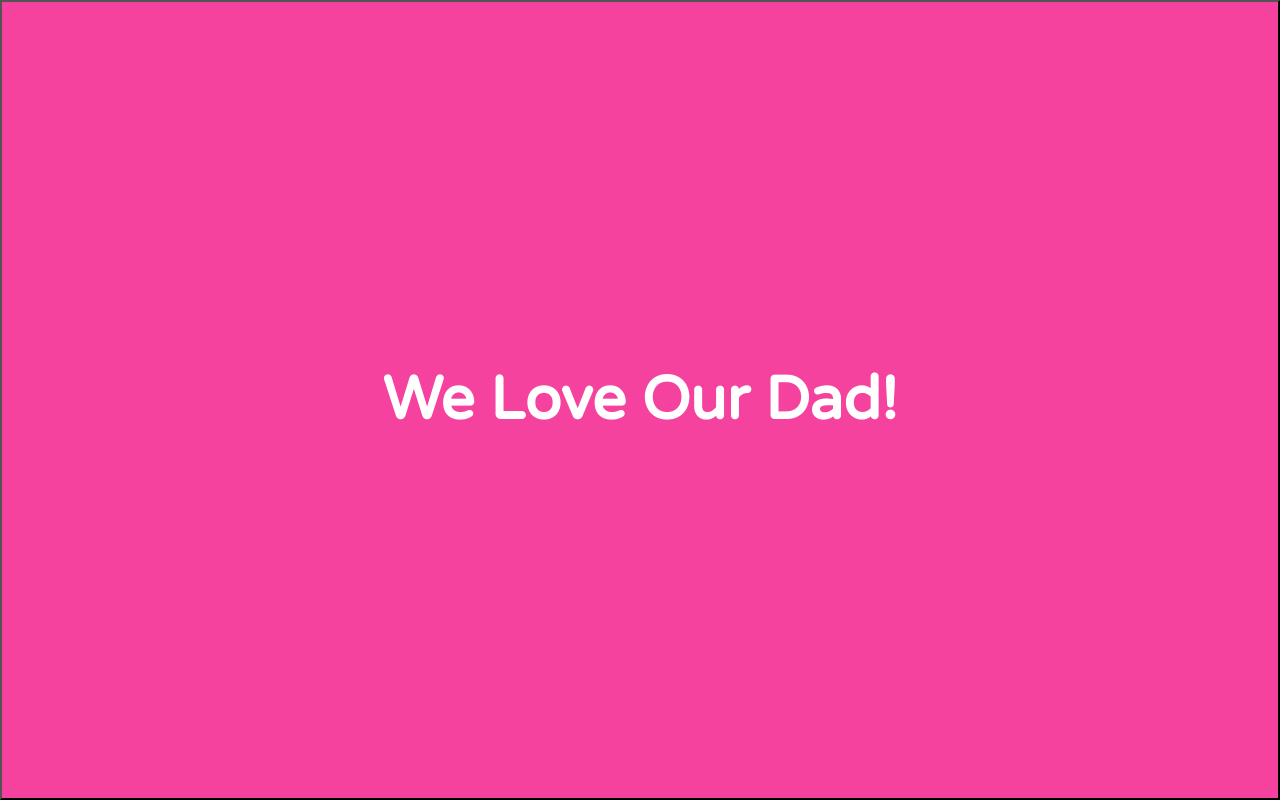
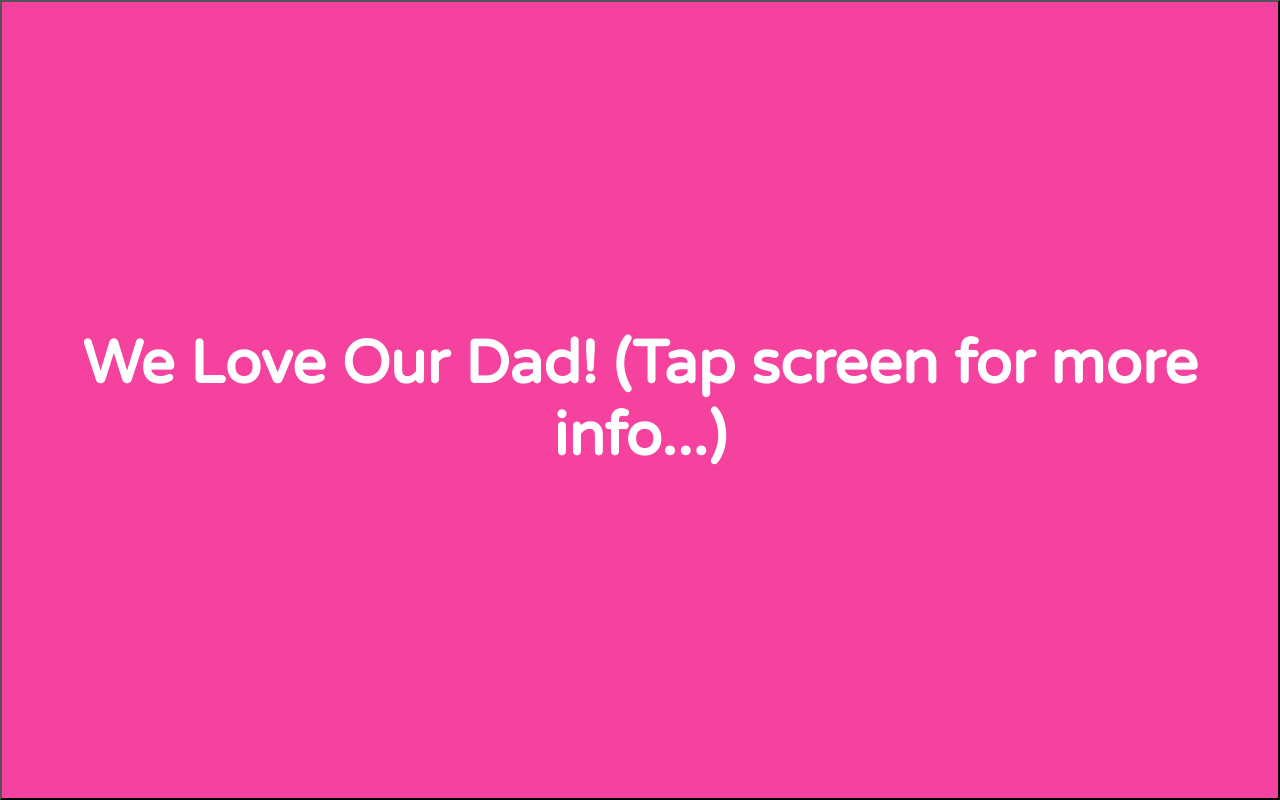
Before and after one commit to FishbytheFin/mrfruitnojuice.github.io, a plain HTML site: page daddio/index.html in a window 1280 px wide. Drawn offline with Linux system fonts and the light colour scheme.

Commit message:
Update index.html

```diff
--- a/daddio/index.html
+++ b/daddio/index.html
@@ -8,7 +8,7 @@
 </head>
 <body>
 	<button id = "div0" onclick="next()">
-		<h1 id="header0">We Love Our Dad!</h1>
+		<h1 id="header0">We Love Our Dad! (Tap screen for more info...)</h1>
 	</button>
 	<script type="text/javascript" src="main.js"></script>
 </body>
```
